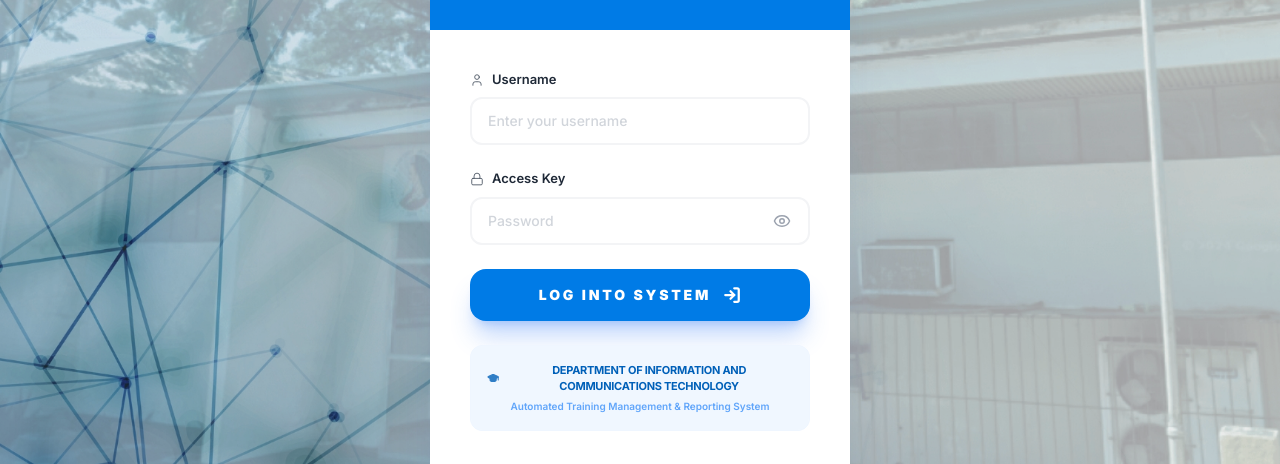
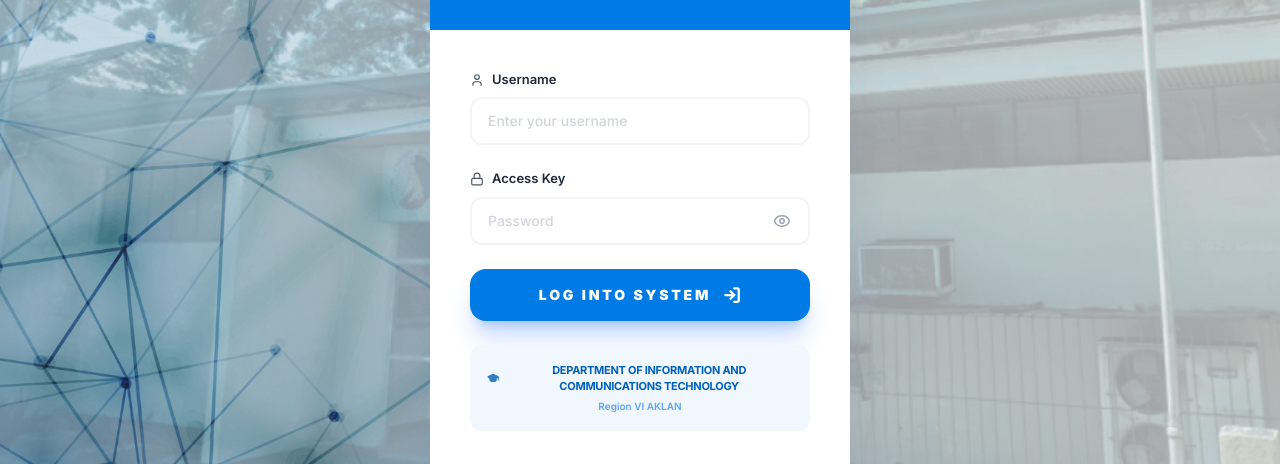
Before and after one commit to Ryaaannnnnnnn/automated-training-report, a Next.js app: page /login in a window 1280 px wide. Shown: the part 242-706 px from the top of the page. Built offline with nearby package versions, Linux system fonts and the light colour scheme; no server answers.

Commit message:
Update system branding and region to VI AKLAN globally

```diff
--- a/src/app/layout.tsx
+++ b/src/app/layout.tsx
@@ -9,8 +9,8 @@ import { Suspense } from "react";
 const inter = Inter({ subsets: ["latin"] });
 
 export const metadata: Metadata = {
-  title: "DICT Training Report System",
-  description: "Automated Training Management & Reporting System",
+  title: "Region VI AKLAN",
+  description: "Region VI AKLAN",
 };
 
 export default function RootLayout({
--- a/src/app/login/page.tsx
+++ b/src/app/login/page.tsx
@@ -103,8 +103,8 @@ export default function LoginPage() {
           <form onSubmit={onSubmit} className="space-y-6 p-8 sm:p-10 bg-white">
             {/* Username Field */}
             <div className="space-y-2">
-              <label className="flex items-center gap-2 text-[11px] sm:text-[13px] font-black sm:font-semibold uppercase sm:capitalize tracking-widest sm:tracking-normal text-[#007BE6] sm:text-gray-800">
-                <User size={14} strokeWidth={3} className="sm:text-gray-600 sm:stroke-[1.5]" />
+              <label className="flex items-center gap-2 text-[13px] font-semibold text-gray-800">
+                <User size={14} className="text-gray-600 font-bold" />
                 Username
               </label>
               <input
@@ -120,8 +120,8 @@ export default function LoginPage() {
 
             {/* Password Field */}
             <div className="space-y-2">
-              <label className="flex items-center gap-2 text-[11px] sm:text-[13px] font-black sm:font-semibold uppercase sm:capitalize tracking-widest sm:tracking-normal text-[#007BE6] sm:text-gray-800">
-                <Lock size={14} strokeWidth={3} className="sm:text-gray-600 sm:stroke-[1.5]" />
+              <label className="flex items-center gap-2 text-[13px] font-semibold text-gray-800">
+                <Lock size={14} className="text-gray-600 font-bold" />
                 Access Key
               </label>
               <div className="relative">
@@ -169,25 +169,18 @@ export default function LoginPage() {
               )}
             </button>
 
-            {/* Desktop Institutional Footer Box */}
-            <div className="hidden sm:block mt-4 overflow-hidden rounded-xl border border-blue-50 bg-[#F0F7FF] p-4 text-center">
+            {/* Institutional Footer Box - Responsive */}
+            <div className="mt-4 overflow-hidden rounded-xl border border-blue-50 bg-[#F0F7FF] p-4 text-center">
               <div className="flex flex-col items-center gap-1">
                 <div className="flex items-center justify-center gap-1.5 text-[#0060B8]">
                   <GraduationCap size={16} fill="currentColor" className="opacity-80" />
                   <span className="text-[11px] font-bold uppercase tracking-tight">Department of Information and Communications Technology</span>
                 </div>
-                <span className="text-[10px] font-semibold text-blue-400 capitalize whitespace-nowrap">Automated Training Management & Reporting System</span>
+                <span className="text-[10px] font-semibold text-blue-400 capitalize whitespace-nowrap">Region VI AKLAN</span>
               </div>
             </div>
 
-            {/* Mobile Footer (Hidden on Desktop) */}
-            <div className="sm:hidden mt-8 pt-6 border-t border-gray-50 flex flex-col items-center gap-3 opacity-50">
-              <GraduationCap size={24} className="text-blue-900" />
-              <div className="text-center">
-                <p className="text-[9px] font-black uppercase tracking-[0.2em] text-blue-900">Department of Information & Communications Technology</p>
-                <p className="text-[8px] font-bold text-blue-400 mt-1">Region IV-A CALABARZON</p>
-              </div>
-            </div>
+
 
             <p className="text-center text-[13px] font-medium text-gray-400 pt-2">
               Don&apos;t have an account?{" "}
--- a/src/app/register/page.tsx
+++ b/src/app/register/page.tsx
@@ -224,7 +224,7 @@ export default function RegisterPage() {
                                     <GraduationCap size={16} fill="currentColor" className="opacity-80" />
                                     <span className="text-[11px] font-bold uppercase tracking-tight">Department of Information and Communications Technology</span>
                                 </div>
-                                <span className="text-[10px] font-semibold text-blue-400 capitalize">Automated Training Management &amp; Reporting System</span>
+                                <span className="text-[10px] font-semibold text-blue-400 capitalize">Region VI AKLAN</span>
                             </div>
                         </div>
 
--- a/src/components/Navbar.tsx
+++ b/src/components/Navbar.tsx
@@ -22,7 +22,7 @@ export function Navbar() {
                         />
                     </svg>
                     <span className="text-lg font-semibold tracking-wide">
-                        Automated Training Management & Reporting System
+                        Region VI AKLAN
                     </span>
                 </div>
                 <div className="flex items-center gap-6 text-sm font-medium">
```
